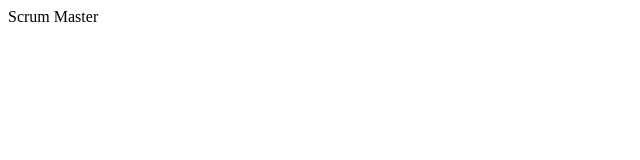
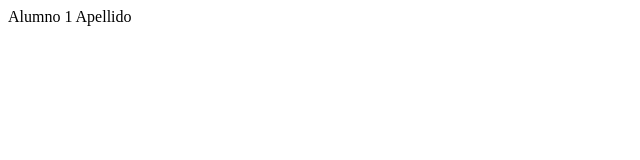
Before and after one commit to ariel-gallardo/utn, a plain HTML site: page index.html in a window 1280 px wide. Shown: the full height of the page, 0-640 px from the left. Drawn offline with Linux system fonts and the light colour scheme.

Commit message:
Alumno1# ingresa nombre

```diff
--- a/index.html
+++ b/index.html
@@ -7,6 +7,6 @@
     <title>GitHub</title>
 </head>
 <body>
-    Scrum Master
+    Alumno 1 Apellido
 </body>
 </html>
```
